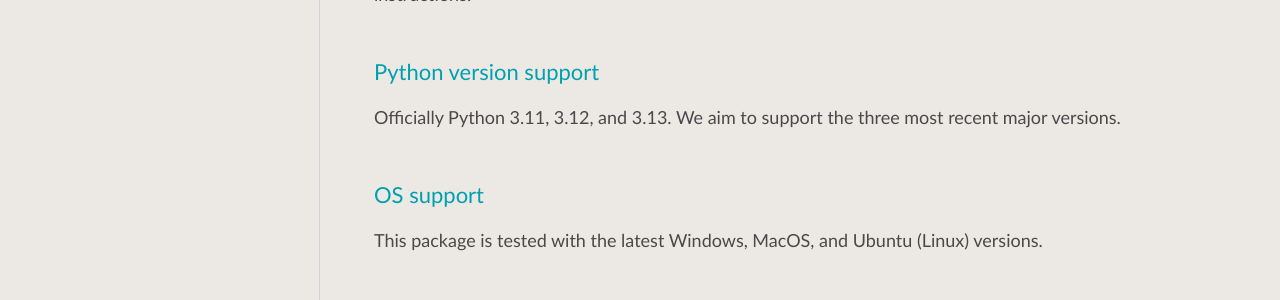
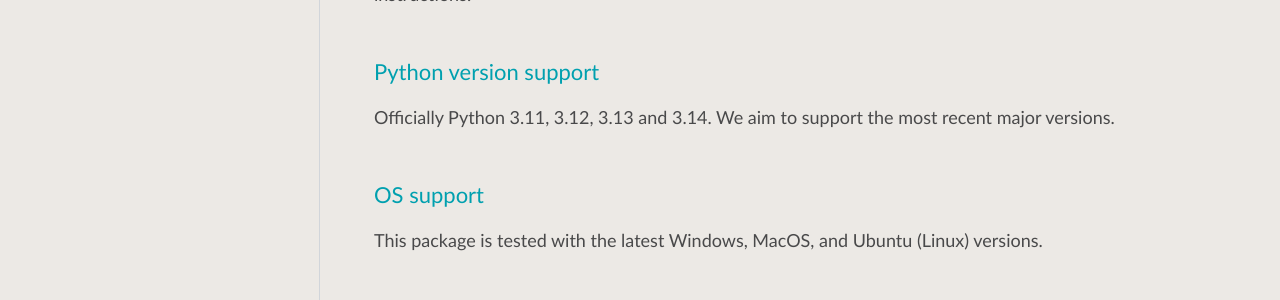
Before and after one commit to 4Subsea/drio-python, a Sphinx documentation site: the page built from docs/getting_started.rst, in a window 1280 px wide and 900 px high. Shown: the part 361-661 px from the top of the window. Built offline with Sphinx 7.4.7 and the PyData theme 0.15.4, drawn with Linux system fonts in a browser that asks for light colours.

Commit message:
ESS-4139 Support python 3.14 (#149)
* ESS-4139 Support 3.14 and 3.15

* 3.15 was premature, not stable yet

* Using newer versions of Github Actions for checkout and python setup

* I don't think we need multiple tox environments specified, GH Actions take care of that

---------

Co-authored-by: branislav-jenco-4ss <152614622+branislav-jenco-4ss@users.noreply.github.com>

```diff
--- a/docs/getting_started.rst
+++ b/docs/getting_started.rst
@@ -8,8 +8,8 @@
 
 Python version support
 ----------------------
-Officially Python 3.11, 3.12, and 3.13. We aim to support the three most
-recent major versions.
+Officially Python 3.11, 3.12, 3.13 and 3.14. We aim to support the
+most recent major versions.
 
 OS support
 ----------
--- a/pyproject.toml
+++ b/pyproject.toml
@@ -17,6 +17,7 @@
   "Programming Language :: Python :: 3.11",
   "Programming Language :: Python :: 3.12",
   "Programming Language :: Python :: 3.13",
+  "Programming Language :: Python :: 3.14",
 ]
 dependencies = [
   "numpy",
```
Also changed, not shown: 1 other file.
